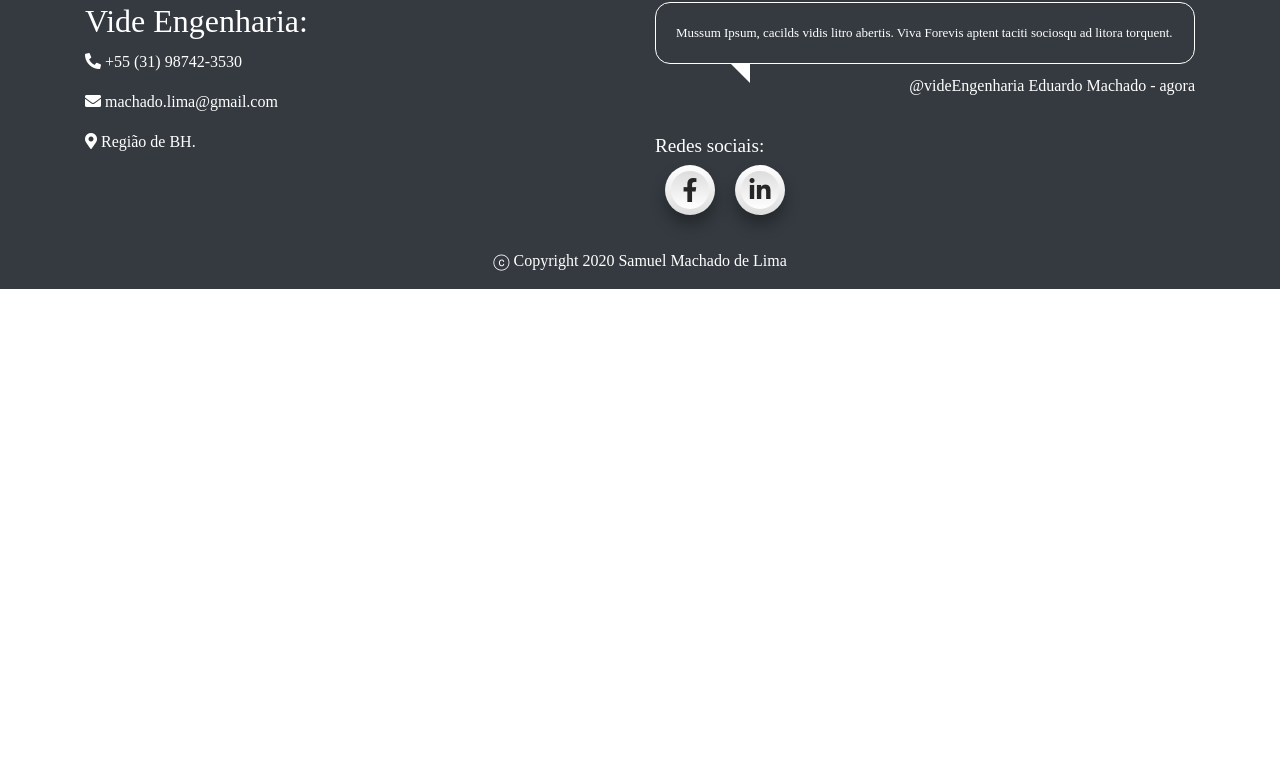
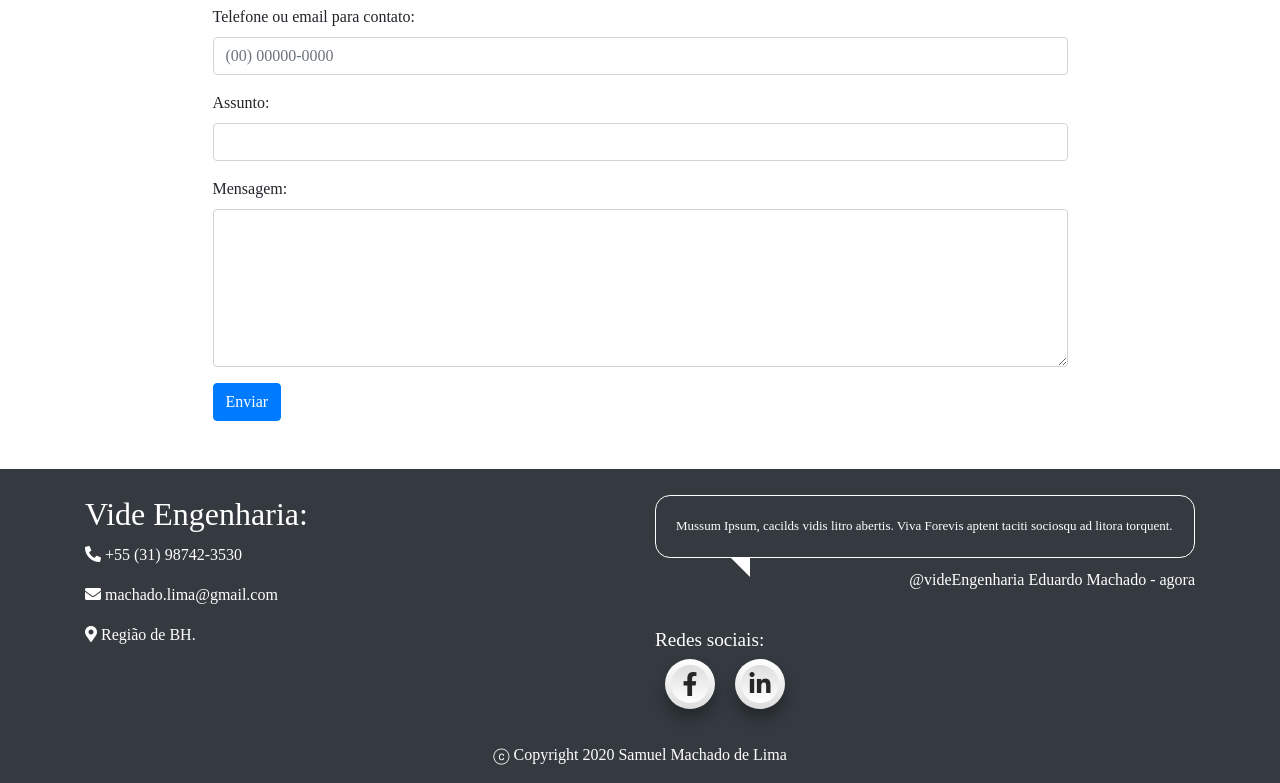
Before and after one commit to SamuelMachadoLima/VideEngenharia, a PHP site: page / in a window 1280 px wide. Shown: the part 3248-4031 px from the top of the page. Before the commit the page ends 3537 px from the top, so only its background shows below. Run offline with PHP 8.4, Linux system fonts and the light colour scheme; some libraries are stand-ins or nearby versions.

Commit message:
Formulário personalizado

```diff
--- a/css/style.css
+++ b/css/style.css
@@ -12,7 +12,6 @@ nav .navbar-toggler{ background-color: #343a40 !important;}
 #carouselPrincipal .carousel-item { height: 100vh; background: no-repeat center center scroll; -webkit-background-size: cover;
     -moz-background-size: cover; -o-background-size: cover; background-size: cover; }
 
-section{ max-width: 100%; height: 100%;}
 section#servicosOferecidos img{ width: 48%; height: auto; margin: 0 0 2% 2%;}
 section#servicosOferecidos .imagens{ display: flex; flex-wrap: wrap; }
 section#servicosOferecidos a{ text-decoration: none; }
--- a/index.html
+++ b/index.html
@@ -106,7 +106,7 @@
     <!-- Textos da Página -->
     <section id="servicosOferecidos" class="py-5">
         <div class="container">
-            <div id="cardServicos" class="d-flex w-100 flex-wrap justify-content-center">
+            <div id="cardServicos" class="d-flex flex-wrap justify-content-center">
                 <div id="loader"></div>
             </div>
         </div>
@@ -240,11 +240,29 @@
                 </div>
             </div>
 
-            <div class="row justify-content-center" style="height: 500px">
-                <iframe
-                    src="https://docs.google.com/forms/d/e/1FAIpQLSeLoqO1_RbsxQjynaoJrWjTRJ9DWgryAaPgAVHhV4apjkqT_Q/viewform?embedded=true"
-                    style="width: 100%; height: 100%;" frameborder="0" marginheight="0" marginwidth="0">Carregando formulário de contato…</iframe>
+            <div class="row justify-content-center">
+                <form class="w-75" target="_self" action="javascript: postToGoogle()">
+                    <div class="form-group">
+                      <label for="nome">Seu nome completo: </label>
+                      <input type="text" class="form-control" id="nome" name="nome">
+                    </div>
+                    <div class="form-group">
+                      <label for="telefone">Telefone ou email para contato: </label>
+                      <input type="text" class="form-control" id="telefone" name="telefone" placeholder="(00) 00000-0000">
+                    </div>
+                    <div class="form-group">
+                      <label for="assunto">Assunto: </label>
+                      <input type="text" class="form-control" id="assunto" name="assunto">
+                    </div>
+                    <div class="form-group">
+                      <label for="mensagem">Mensagem: </label>
+                      <textarea class="form-control" id="mensagem" name="mensagem" rows="6"></textarea>
+                    </div>
+                    <button type="submit" class="btn btn-primary">Enviar</button>
+                  </form>
             </div>
+
+            <!-- URL: https://docs.google.com/forms/d/e/1FAIpQLSeLoqO1_RbsxQjynaoJrWjTRJ9DWgryAaPgAVHhV4apjkqT_Q/formResponse -->
         </div>
     </section>
 
@@ -299,6 +317,7 @@
     <script src="js/zoom.js"></script>
     <script src="js/index.js"></script>
     <script src="js/modais.js"></script>
+    <script src="js/envioFormulario.js"></script>
 </body>
 
 </html>
--- /dev/null
+++ b/js/envioFormulario.js
@@ -0,0 +1,34 @@
+function postToGoogle() {
+    var field1 = $("[name='nome']").val();
+    var field2 = $("[name='telefone']").val();
+    var field3 = $("[name='assunto']").val();
+    var field4 = $("[name='mensagem']").val();
+
+    $.ajax({
+        url: "https://docs.google.com/forms/d/1stTZWm9HlCvaHox7X5yDpyzI6fSbHyeLw9TDP8ZYnGY/formResponse",
+        data: {
+            "entry.88412552": field1,
+            "entry.2037107998": field2,
+            "entry.1805832466": field3,
+            "entry.1602261439": field4
+        },
+        type: "POST",
+        dataType: "xml",
+        statusCode: {
+            0: function () {
+                alert("Mensagem enviada!");
+                document.getElementById('nome').value = '';
+                document.getElementById('telefone').value = '';
+                document.getElementById('assunto').value = '';
+                document.getElementById('mensagem').value = '';
+            },
+            200: function () {
+                alert("Mensagem enviada!");
+                document.getElementById('nome').value = '';
+                document.getElementById('telefone').value = '';
+                document.getElementById('assunto').value = '';
+                document.getElementById('mensagem').value = '';
+            }
+        }
+    });
+}
--- a/js/modais.js
+++ b/js/modais.js
@@ -43,8 +43,9 @@ onload = () => {
         if (this.readyState == 4 && this.status == 200) {
             let myObj = JSON.parse(this.responseText);
             for (let i = 0; i < myObj.result.length; i++) {
-                cardServicos.innerHTML +=`<div class="card mb-3 ml-2" style="width: 15rem;">
-                            <img class="card-img-top" src="..." alt="Demo - serviço oferecido">
+                cardServicos.innerHTML +=
+                        `<div class="card w-25 mb-2 mr-2">
+                            <img class="card-img-top" src="../images/Vide1.jpg" alt="Demo - serviço oferecido">
                             <div class="card-body">
                                 <h5 class="card-title">${myObj.result[i].titulo}</h5>
                                 <p class="card-text">${myObj.result[i].abrv}</p>
```
